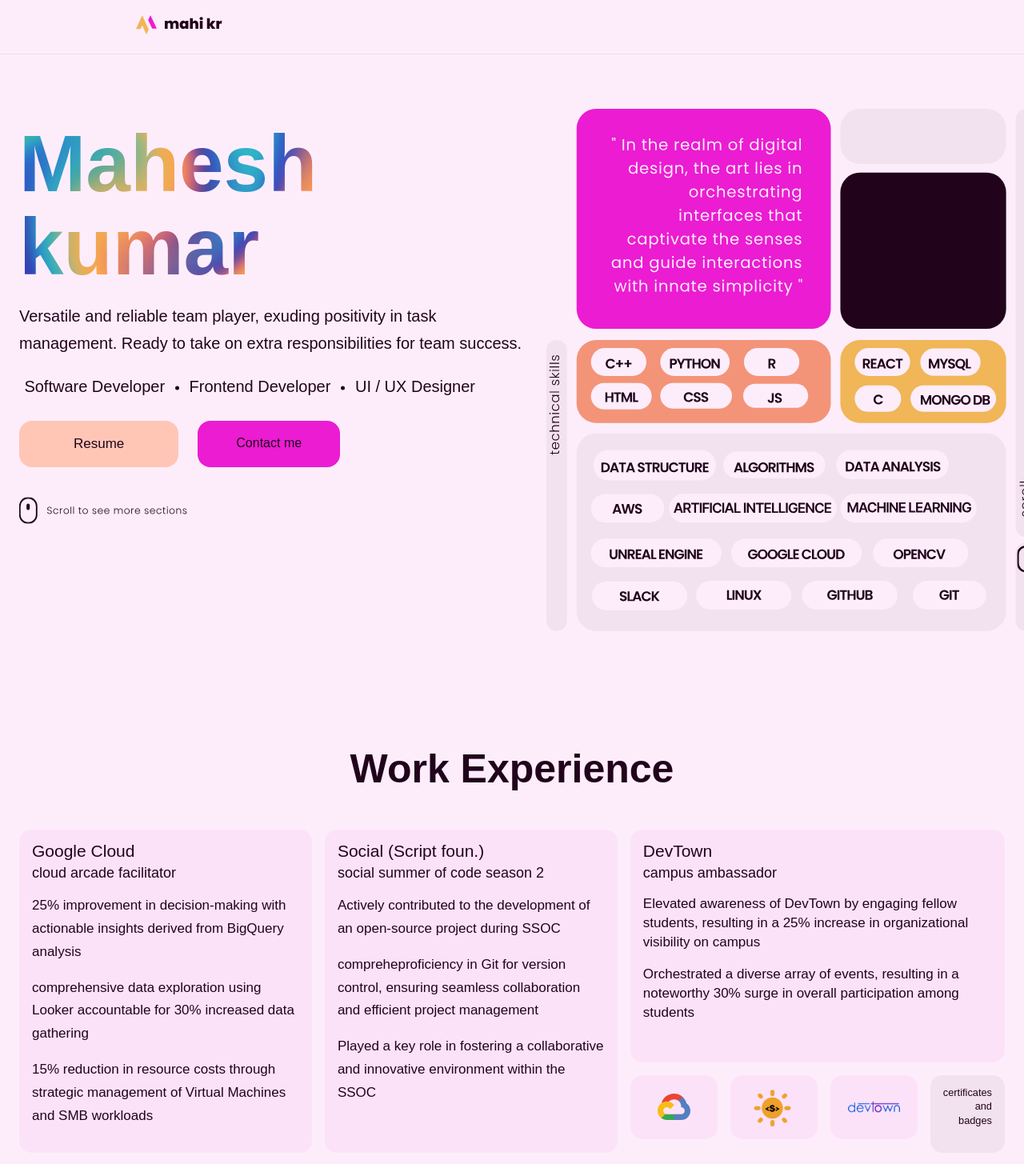
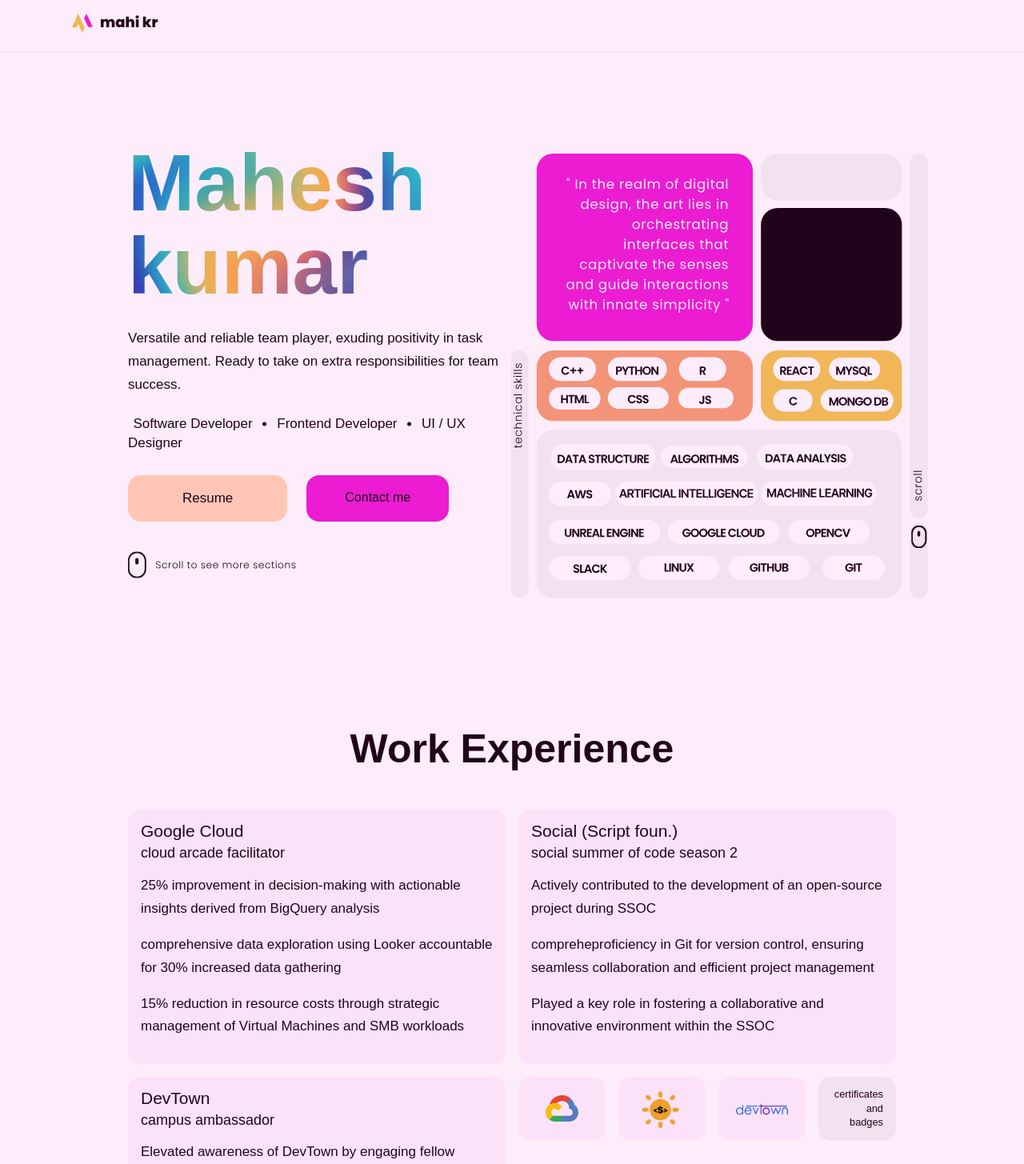
Before and after one commit to krmahi/portfolio-bento-ui, a React (Vite) app: page / in a window 1280 px wide. Shown: the top 1455 px of the page at 80% size. Built offline with nearby package versions, Linux system fonts and the light colour scheme.

Commit message:
add: laptop responsiveness

```diff
--- a/src/App.css
+++ b/src/App.css
@@ -45,11 +45,10 @@
 }
 
 /* tablet */
-@media (min-width: 430px) and (max-width: 1024px) {
+@media (min-width: 430px) {
   .header {
-    padding: 0rem 3.5%;
+    padding: 0.9rem 7% !important;
   }
-
   .wrapper {
     width: min(100% - 3rem, 680px);
   }
@@ -159,39 +158,24 @@
 /* tablet-end */
 
 /* laptop */
-@media (min-width: 1024px) {
-  .header {
-    padding: 0rem 5%;
-  }
+@media (min-width: 1024px) and (max-width: 1500px) {
   .wrapper {
     width: min(100% - 20rem, 1420px);
   }
-
-  /* laptop */
-
-  /* desktop */
-  @media (min-width: 1024px) {
-    .header {
-      padding: 0rem 12%;
-    }
-    .wrapper {
-      width: min(100% - 3rem, 1420px);
-    }
-
   .after-header {
     flex-direction: row-reverse;
     justify-content: space-between;
+    width: 100%;
     margin-block-start: 11rem;
   }
   .in-about {
-      display: inline-block;
     text-align: left;
-      width: 649px;
   }
   .skill-bento {
-      width: min(100%, 615px);
+    width: min(100%, 550px);
     height: 100%;
-      margin-block-start: -2.5rem;
+
+    margin-block: auto;
     margin-inline-end: -2.5rem;
     padding: 0rem !important;
   }
@@ -201,13 +185,16 @@
   }
   .about {
     margin-block-start: -1rem !important;
-      font-size: 20px !important;
+    font-size: 17px !important;
     text-align: left !important;
     line-height: 170% !important;
     font-weight: 400 !important;
   }
+  .about > p {
+    max-width: 500px;
+  }
   .about-roles > p > span {
-      font-size: 20px !important;
+    font-size: 17px !important;
     padding-inline: 0.4rem !important;
     font-weight: 500 !important;
   }
@@ -233,8 +220,8 @@
   }
 
   .about-scroll > svg {
-      width: 210px; /* Change the width value to your desired size */
-      height: 50px; /* Change the height value to your desired size */
+    width: 210px;
+    height: 50px;
   }
 
   .title {
@@ -244,7 +231,142 @@
   }
 
   .work-blocks {
-      grid-template-columns: repeat(3, 1fr);
+    grid-template-columns: repeat(2, 1fr) !important;
+    gap: 1rem;
+  }
+  .work-badges {
+    grid-template-columns: repeat(4, 1fr) !important;
+    grid-column-start: 2;
+    grid-row-end: 3;
+  }
+  .work-col-span-laptop {
+    grid-row: span 2 !important;
+  }
+
+  #grey-block {
+    display: grid !important;
+    text-align: right;
+    padding-right: 1rem;
+    padding-left: 1rem;
+    border-radius: 15px;
+    line-height: 110% !important;
+  }
+  #grey-block > p {
+    font-size: 0.8rem !important;
+  }
+  .block-title {
+    font-size: 21px !important;
+  }
+  .block-sub-title {
+    font-size: 18px !important;
+  }
+  .block-1 span {
+    font-size: 17px !important;
+  }
+
+  .line-height-content {
+    line-height: 1.8rem !important;
+  }
+  .line-height-content-3 {
+    line-height: 1.5rem !important;
+  }
+  .badge-1 {
+    height: 65px;
+    border-radius: 15px;
+    transition: transform 0.2s ease-in-out;
+  }
+
+  #cert-compi-title {
+    line-height: 2rem;
+  }
+  .achi-sub-content {
+    margin-left: 1rem !important;
+    margin-block: 10px;
+  }
+  .achi-sub-content span {
+    font-size: 1.1rem !important;
+  }
+}
+/* laptop-end */
+
+/* desktop */
+@media (min-width: 1500px) {
+  .wrapper {
+    width: min(100% - 20rem, 1420px);
+  }
+  .header {
+    padding: 0.9rem 12.9% !important;
+  }
+  .after-header {
+    flex-direction: row-reverse;
+    justify-content: space-between;
+    width: 100%;
+    margin-block-start: 11rem;
+  }
+  .in-about {
+    text-align: left;
+  }
+  .skill-bento {
+    width: min(100%, 550px);
+    height: 100%;
+
+    margin-block: auto;
+    margin-inline-end: -2.5rem;
+    padding: 0rem !important;
+  }
+  .about-name {
+    font-size: 100px !important;
+    text-align: left !important;
+  }
+  .about {
+    margin-block-start: -1rem !important;
+    font-size: 17px !important;
+    text-align: left !important;
+    line-height: 170% !important;
+    font-weight: 400 !important;
+  }
+  .about > p {
+    max-width: 500px;
+  }
+  .about-roles > p > span {
+    font-size: 17px !important;
+    padding-inline: 0.4rem !important;
+    font-weight: 500 !important;
+  }
+  .about-roles svg {
+    width: 5px !important;
+    height: 10px !important;
+  }
+  .about-buttons {
+    flex-direction: row !important;
+    gap: 1.5rem !important;
+    text-align: left !important;
+    justify-content: left !important;
+    margin-block-end: 2rem !important;
+  }
+  .button {
+    padding: 1em 4em !important;
+
+    font-size: 17px !important;
+  }
+
+  .contact-button {
+    font-size: 17px;
+  }
+
+  .about-scroll > svg {
+    width: 210px;
+    height: 50px;
+  }
+
+  .title {
+    font-size: 50px !important;
+    margin-block-start: 10rem !important;
+    margin-block-end: 4rem !important;
+  }
+
+  .work-blocks {
+    grid-template-columns: repeat(3, 1fr) !important;
     gap: 1rem;
   }
   .work-badges {
@@ -300,4 +422,3 @@
 }
 
 /* desktop-end */
-}
--- a/src/App.tsx
+++ b/src/App.tsx
@@ -14,7 +14,7 @@
 function App() {
   return (
     <>
-      {/* <div className="header"> */}
+      {/* <div className="wrapper"> */}
       <Router>
         <Header />
         {/* <Routes>
--- a/src/components/Experience.tsx
+++ b/src/components/Experience.tsx
@@ -46,7 +46,7 @@
             </span>
           </div>
         </div>
-        <div className="block-1 block-color end-block">
+        <div className="block-1 block-color end-block work-col-span-laptop">
           <div className="block-title">DevTown</div>
           <div className="block-sub-title">campus ambassador</div>
           <div className="block-content line-height-content-3">
--- a/src/styles/GradientName.css
+++ b/src/styles/GradientName.css
@@ -13,7 +13,7 @@
   background-repeat: repeat;
   background-blend-mode: color-burn;
   animation: gradient 14s ease infinite;
-  margin-block: -1.5rem;
+  /* margin-block: -1.5rem; */
 }
 
 @keyframes gradient {
--- a/src/styles/Header.css
+++ b/src/styles/Header.css
@@ -1,16 +1,15 @@
 .header {
   display: flex;
+  flex-wrap: wrap;
+  align-items: center;
   flex-direction: row;
   justify-content: space-between;
   background-color: var(--color-bg);
   position: fixed;
-  /* padding: 0rem 12%;   for @media */
+
   width: 100%;
-  align-items: center;
+
   border-bottom: var(--color-border) 1px solid;
   z-index: 999;
+  padding: 0.9rem 5%;
 }
-
-.header-left {
-  margin: 16px;
-}
```
Lines whose indentation alone changed are shown as unchanged.
